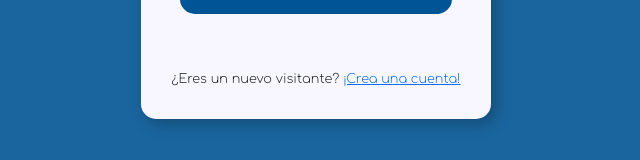
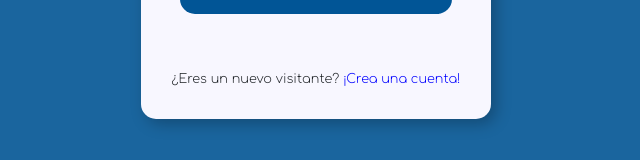
Before and after one commit to lKramerr/noteapp-acdejr, a React (Vite) app: page /auth/ in a window 1280 px wide. Shown: the part 531-691 px from the top of the page, without its empty margins (324-964 px from the left). Built offline with nearby package versions, Linux system fonts and the light colour scheme.

Commit message:
added state functionality
Now when you click on "Create an account" the box view will change depending on the auth state.

```diff
--- a/src/auth/pages/AuthPage.jsx
+++ b/src/auth/pages/AuthPage.jsx
@@ -1,3 +1,5 @@
+import { useSelector } from 'react-redux'
+
 import { LogInBox } from '../views/LogInBox';
 import { SignUpBox } from '../views/SignUpBox';
 
@@ -5,12 +7,17 @@ import '../theme/auth.css'
 
 export const AuthPage = () => {
 
+    const { isLoginView } = useSelector( state => state.auth );
+
     return (
 
         <div className=" d-flex vh-100 vw-100 justify-content-center align-items-center auth-page ">
 
-            {/* <SignUpBox /> */}
-            <LogInBox/>
+        {
+            ( !isLoginView )
+                ? <SignUpBox />
+                : <LogInBox/>
+        }
 
         </div>
 
--- a/src/auth/styles/loginBox.css
+++ b/src/auth/styles/loginBox.css
@@ -54,3 +54,8 @@
 .new-visitor{
     font-size: .8rem;
 }
+
+.change-state-link{
+    color: blue;
+    cursor: pointer;
+}
--- a/src/auth/views/LogInBox.jsx
+++ b/src/auth/views/LogInBox.jsx
@@ -1,6 +1,17 @@
+import { useDispatch } from 'react-redux';
+import { startChangingAuthView } from '../../store/auth/';
+
 import '../styles/loginBox.css';
 
 export const LogInBox = () => {
+
+    const dispatch = useDispatch();
+
+    const changeAuthView = () => {
+
+        dispatch( startChangingAuthView() );
+
+    };
 
     return (
 
@@ -19,7 +30,7 @@ export const LogInBox = () => {
 
             </form>
 
-            <p className="new-visitor mt-5">¿Eres un nuevo visitante? <a href="" className="change-state-link">¡Crea una cuenta!</a> </p>
+            <p className="new-visitor mt-5">¿Eres un nuevo visitante? <span className="change-state-link" onClick={ changeAuthView }>¡Crea una cuenta!</span> </p>
 
         </div>
 
--- a/src/auth/views/SignUpBox.jsx
+++ b/src/auth/views/SignUpBox.jsx
@@ -1,5 +1,16 @@
+import { useDispatch } from 'react-redux';
+
+import { startChangingAuthView } from "../../store/auth/";
 
 export const SignUpBox = () => {
+
+    const dispatch = useDispatch();
+
+    const onChangeAuthPage = () => {
+
+        dispatch( startChangingAuthView() );
+
+    };
 
     return (
 
@@ -24,7 +35,7 @@ export const SignUpBox = () => {
 
             </form>
 
-            <p className="new-visitor mt-3">¿Ya tienes cuenta? <a href="" className="change-state-link">Iniciar Sesión</a> </p>
+            <p className="new-visitor mt-3">¿Ya tienes cuenta? <span className="change-state-link" onClick={ onChangeAuthPage }>Iniciar Sesión</span> </p>
 
         </div>
 
--- a/src/store/auth/authSlice.js
+++ b/src/store/auth/authSlice.js
@@ -6,11 +6,11 @@ export const authSlice = createSlice({
         isLoginView: true
     },
     reducers: {
-        increment: ( state ) => {
-            state.counter += 1;
+        onChangeAuthView: ( state ) => {
+            state.isLoginView = !state.isLoginView;
         },
     }
 });
 
 
-export const { increment } = authSlice.actions;
+export const { onChangeAuthView } = authSlice.actions;
--- /dev/null
+++ b/src/store/auth/index.js
@@ -0,0 +1,3 @@
+
+export * from './authSlice';
+export * from './thunks';
--- /dev/null
+++ b/src/store/auth/thunks.js
@@ -0,0 +1,11 @@
+import { onChangeAuthView } from "./authSlice";
+
+export const startChangingAuthView = () => {
+
+    return async( dispatch ) => {
+
+        dispatch( onChangeAuthView() );
+
+    };
+
+};
```
